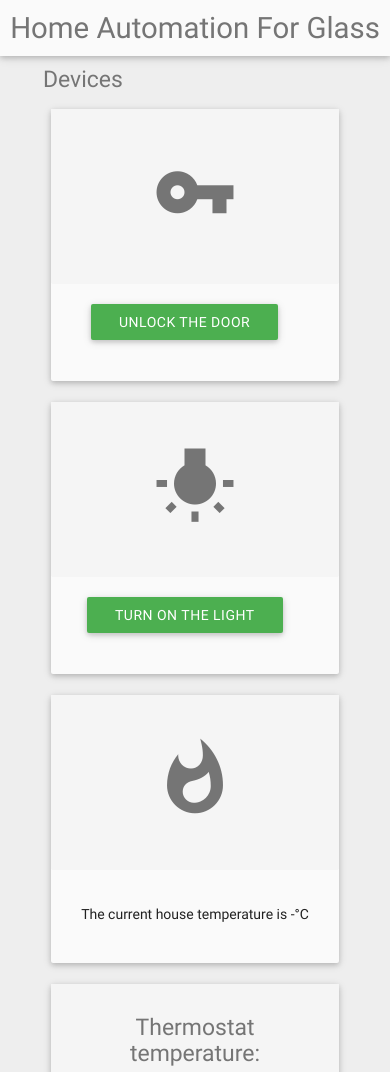
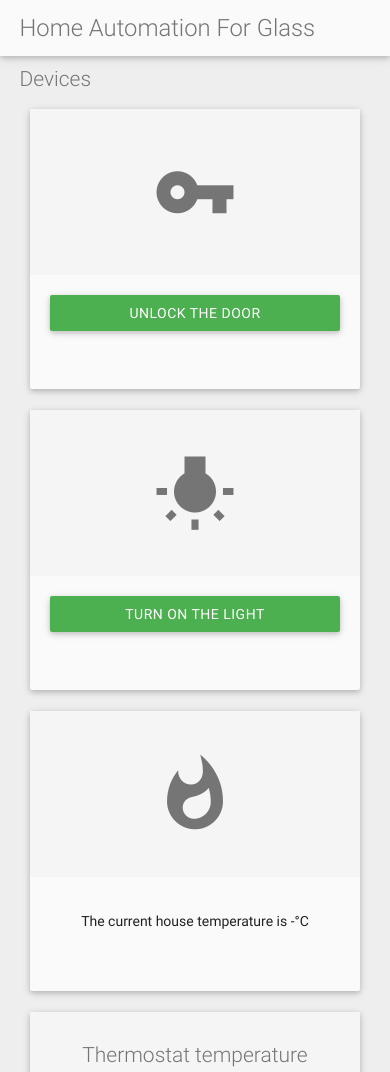
Before and after one commit to sephallen/HomeAutomationForGlassServer, a website: page public/index.html in a window 390 px wide. Shown: the top 1072 px of the page. Drawn offline with nearby package versions, Linux system fonts and the light colour scheme; no server answers.

Commit message:
Tidied up web ui and made it look better on mobile devices

```diff
--- a/public/css/styles.css
+++ b/public/css/styles.css
@@ -1,12 +1,34 @@
-.card {
-  min-height: 268px;
+.custom-container {
+  width: 90%;
+  margin: 0 auto;
+}
+
+nav .brand-logo {
+  font-size: 1.7em;
+  font-weight: 300;
+  text-align: left;
+  position: inherit;
+}
+
+h5 {
+  font-size: 1.5em;
+  font-weight: 300;
 }
 
 .card .card-action {
   border-top: 0;
+  min-height: 114px;
 }
 
 .card .card-content {
   background-color: #f5f5f5;
-  min-height: 175px;
+  max-height: 175px;
 }
+
+.btn {
+  font-size: 1em;
+  text-align: center;
+  width: 100%;
+  /*margin: 0;*/
+  /*height: 100%;*/
+}
--- a/public/index.html
+++ b/public/index.html
@@ -14,19 +14,15 @@
   <body class="grey lighten-3">
     <nav>
       <div class="nav-wrapper grey lighten-5">
-        <div class="row">
-          <div class="col s11 offset-s1">
-            <a class="brand-logo grey-text text-darken-1">Home Automation For Glass</a>
-          </div>
+        <div class="custom-container">
+          <a class="brand-logo grey-text text-darken-1">Home Automation For Glass</a>
         </div>
       </div>
     </nav>
+    <div class="custom-container">
       <div class="row">
-        <div class="col s11 offset-s1">
         <h5 class="grey-text text-darken-1">Devices</h5>
-      </div>
-      <div class="container">
-        <div class="col s12 m6">
+        <div class="col s12 m6 l3">
           <div class="card grey lighten-5">
             <div class="card-content grey-text text-darken-1 center-align">
               <i class="large mdi-communication-vpn-key"></i>
@@ -36,7 +32,7 @@
             </div>
           </div>
         </div>
-        <div class="col s12 m6">
+        <div class="col s12 m6 l3">
           <div class="card grey lighten-5">
             <div class="card-content grey-text text-darken-1 center-align">
               <i class="large mdi-image-wb-incandescent"></i>
@@ -46,7 +42,7 @@
             </div>
           </div>
         </div>
-        <div class="col s12 m6">
+        <div class="col s12 m6 l3">
           <div class="card grey lighten-5">
             <div class="card-content grey-text text-darken-1 center-align">
               <i class="large mdi-social-whatshot"></i>
@@ -56,23 +52,22 @@
             </div>
           </div>
         </div>
-        <div class="col s12 m6">
+        <div class="col s12 m6 l3">
           <div class="card grey lighten-5">
             <div class="card-content grey-text text-darken-1 center-align">
               <!-- <i class="large mdi-social-whatshot"></i> -->
-              <h5>Thermostat temperature:</h5>
+              <h5>Thermostat temperature</h5>
               <h3 id="thermTempDisplay">0°C</h3>
             </div>
             <div class="card-action center-align">
               <form action="#">
                 <p class="range-field">
                   <input type="range" id="thermSlider" min="0" max="30" value="0" />
-                </p>
               </form>
             </div>
           </div>
         </div>
-      </div>
+    </div>
     </div>
     <!--Import jQuery before materialize.js-->
     <script type="text/javascript" src="js/jquery-2.1.3.min.js"></script>
```
Also changed, not shown: server.js (+5 -3 lines).
